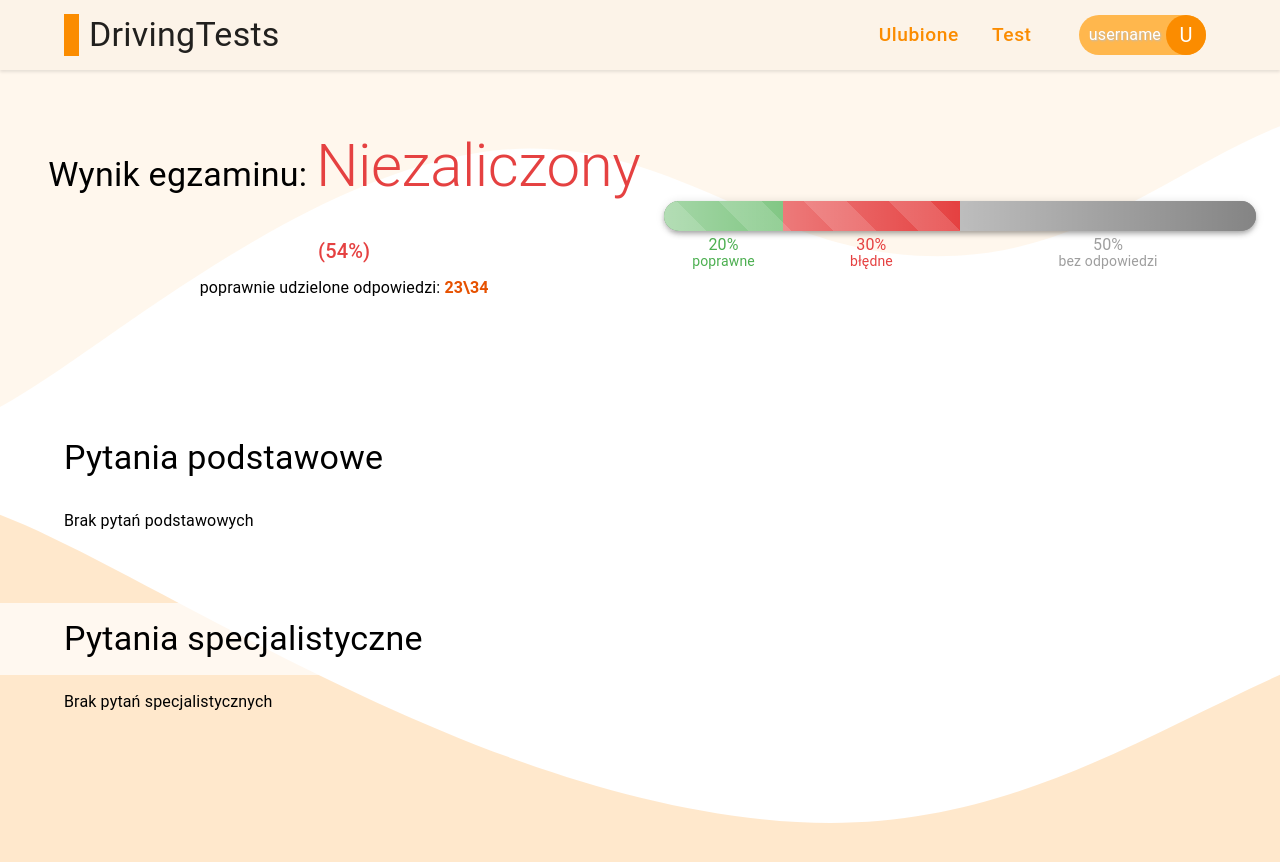
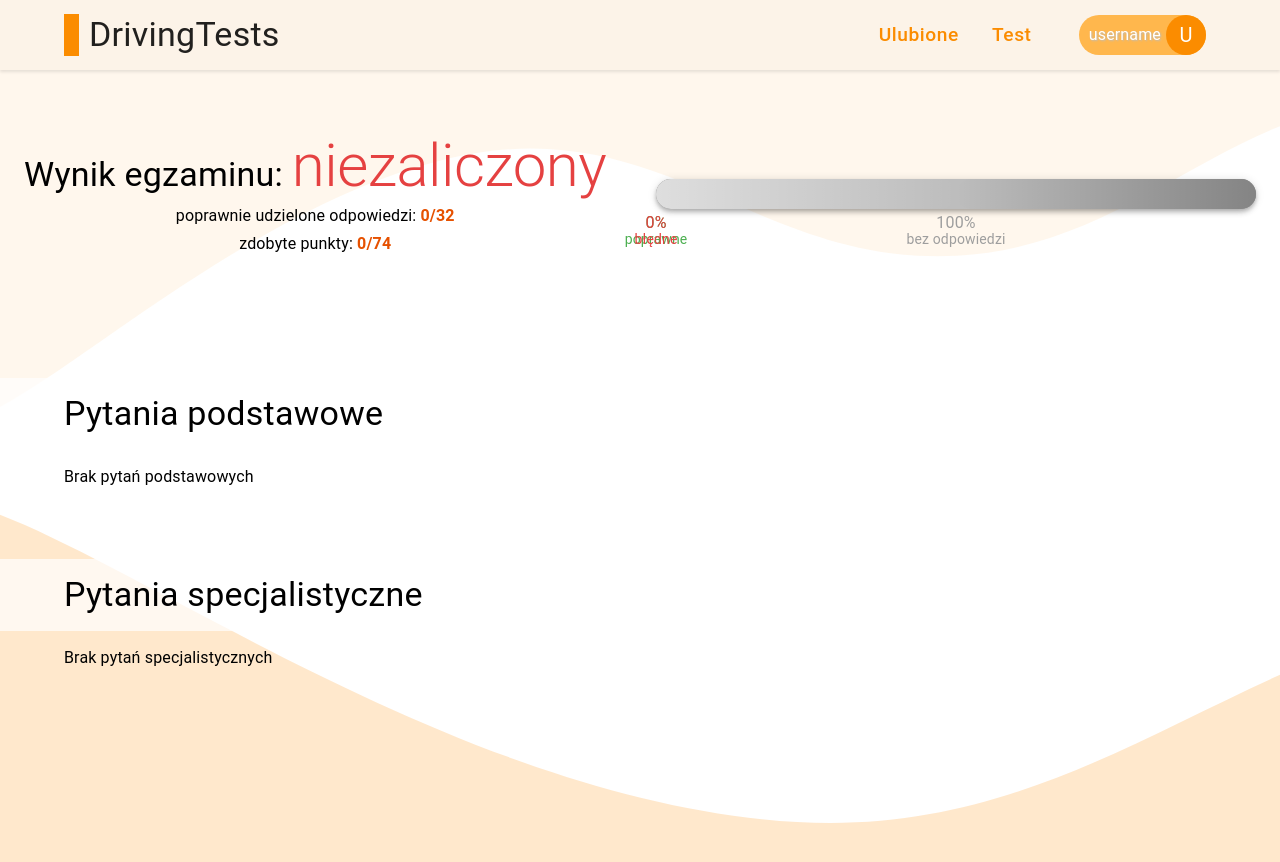
Before and after one commit to RafalM3211/testy-kierowcy, a React (Create React App) app: page /summary in a window 1280 px wide. Shown: the top 862 px of the page. Built offline with nearby package versions, Linux system fonts and the light colour scheme.

Commit message:
data passing to summary view after test end and output in summary

```diff
--- a/src/components/patterns/List/List.tsx
+++ b/src/components/patterns/List/List.tsx
@@ -53,7 +53,7 @@ export default memo(function List(props: Props) {
       {specializedQuestions.length > 0 ? (
         specializedQuestions.map((question, index) => (
           <QuestionPreview
-            key={question.id}
+            key={question.id + index}
             number={index + 1}
             data={question}
           />
--- a/src/components/views/Summary.tsx
+++ b/src/components/views/Summary.tsx
@@ -3,25 +3,33 @@ import bgImage from "../../images/backgrounds/wave.svg";
 import { backgroundImg, flexCenter } from "../../utility/styling";
 import List from "../patterns/List/List";
 import Progress from "../patterns/Progress/Progress";
-import { basic, specialized } from "../../utility/dummyQuestion/dummyQuestions";
 import HighlitedText from "../atomsReusable/HighlitedText/HighlitedText";
 import { useQuestionsContext } from "../../context/questions/questions";
-import { useState } from "react";
+import type { AnseweredQuestion } from "../../types/globalTypes";
 
-const questions = [
-  basic,
-  basic,
-  basic,
-  basic,
-  basic,
-  specialized,
-  specialized,
-  specialized,
-  specialized,
-];
+function calculateOutcome(questions: AnseweredQuestion[]) {
+  let points = 0;
+  let correct = 0;
+  let wrong = 0;
+  questions.forEach((question) => {
+    const { chosenAnsewer, correctAnsewer, value: questionValue } = question;
+    if (chosenAnsewer === correctAnsewer) {
+      correct++;
+      points += questionValue;
+    } else {
+      wrong++;
+    }
+  });
+
+  const passed = points >= 68;
+  return { correct, wrong, points, passed };
+}
 
 export default function Summary() {
   const { anseweredQuestions } = useQuestionsContext();
+
+  const { correct, wrong, points, passed } =
+    calculateOutcome(anseweredQuestions);
 
   return (
     <Box sx={{ ...backgroundImg(bgImage), minHeight: "100vh", pt: "130px" }}>
@@ -39,20 +47,20 @@ export default function Summary() {
             <Typography
               variant="h2"
               component="span"
-              sx={{ color: "error.main" }}
+              sx={{ color: passed ? "success.light" : "error.main" }}
             >
-              Niezaliczony
-              <Typography variant="h6" component="span">
-                {" "}
-                (54%)
-              </Typography>
+              {passed ? "zaliczony" : "niezaliczony"}
             </Typography>
           </Typography>
           <Typography variant="subtitle1">
-            poprawnie udzielone odpowiedzi: <HighlitedText>23\34</HighlitedText>
+            poprawnie udzielone odpowiedzi:{" "}
+            <HighlitedText>{`${correct}/32`}</HighlitedText>
+          </Typography>
+          <Typography variant="subtitle1">
+            zdobyte punkty: <HighlitedText>{`${points}/74`}</HighlitedText>
           </Typography>
         </Box>
-        <Progress correct={20} wrong={30} />
+        <Progress correct={correct} wrong={wrong} />
       </Container>
       <List questions={anseweredQuestions} />
     </Box>
--- a/src/types/globalTypes.ts
+++ b/src/types/globalTypes.ts
@@ -28,6 +28,8 @@ export type Ansewer =
 
 export type Question = BasicQuestion | SpecializedQuestion;
 
+export type AnseweredQuestion = Question & { chosenAnsewer: Ansewer };
+
 export interface anyObject {
   [key: string]: unknown;
 }
```
Also changed, not shown: src/context/questions/questions.tsx (+5 -3 lines).
